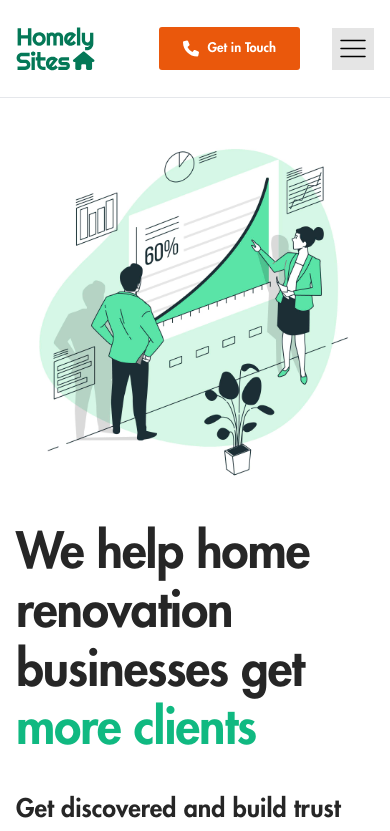
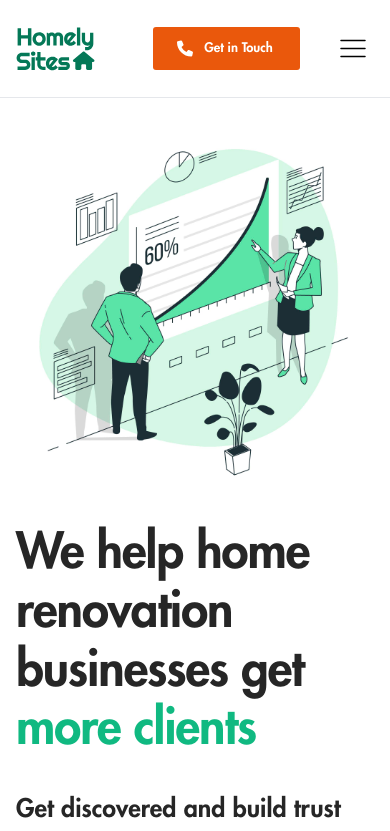
Before and after one commit to Sohyb01/homely, a Next.js app: page / in a window 390 px wide. Shown: the top 831 px of the page. Built offline with nearby package versions, Linux system fonts and the light colour scheme.

Commit message:
Added Navbar Responsivity for smaller screens

```diff
--- a/src/app/components/Navbar.tsx
+++ b/src/app/components/Navbar.tsx
@@ -25,17 +25,20 @@ function Navbar() {
         </a>
         {/* Desktop Nav Links */}
         <div className="hidden lg:flex gap-8 text-neutral-800 text-md">
-          <a className="hover:text-neutral-500 duration-100" href="#">
+          <a
+            className="hover:text-neutral-500 duration-100"
+            href="#why-it-works"
+          >
+            Why it works
+          </a>
+          <a className="hover:text-neutral-500 duration-100" href="#process">
             Process
           </a>
-          <a className="hover:text-neutral-500 duration-100" href="#">
-            Why it works
-          </a>
-          <a className="hover:text-neutral-500 duration-100" href="#">
+          <a className="hover:text-neutral-500 duration-100" href="#pricing">
             Offers & Pricing
           </a>
-          <a className="hover:text-neutral-500 duration-100" href="#">
-            About
+          <a className="hover:text-neutral-500 duration-100" href="#faq">
+            FAQ
           </a>
         </div>
         {/* Button & Menu */}
@@ -54,10 +57,14 @@ function Navbar() {
                 fill="white"
               />
             </svg>
-            <span className="text-sm">Get in Touch</span>
+            <span className="text-sm w-[10ch] text-center">Get in Touch</span>
           </a>
           {/* Menu Button */}
-          <div className="aspect-square grid place-items-center p-2 bg-neutral-200 rounded-3 lg:hidden">
+          <div className="aspect-square grid place-items-center p-2 rounded-3 lg:hidden drawer drawer-end">
+            <input id="my-drawer-4" type="checkbox" className="drawer-toggle" />
+            <div className="drawer-content">
+              {/* Page content here */}
+              <label htmlFor="my-drawer-4">
                 <svg
                   xmlns="http://www.w3.org/2000/svg"
                   width="26"
@@ -84,6 +91,30 @@ function Navbar() {
                     strokeLinecap="round"
                   />
                 </svg>
+              </label>
+            </div>
+            <div className="drawer-side z-10">
+              <label
+                htmlFor="my-drawer-4"
+                aria-label="close sidebar"
+                className="drawer-overlay"
+              ></label>
+              <ul className="menu p-4 w-80 min-h-full bg-neutral-100 text-md text-neutral-800">
+                {/* Sidebar content here */}
+                <li>
+                  <a href="#why-it-works">Why it works</a>
+                </li>
+                <li>
+                  <a href="#process">Process</a>
+                </li>
+                <li>
+                  <a href="#pricing">Offers & Pricing</a>
+                </li>
+                <li>
+                  <a href="#faq">FAQ</a>
+                </li>
+              </ul>
+            </div>
           </div>
         </div>
       </section>
--- a/src/app/globals.css
+++ b/src/app/globals.css
@@ -7,7 +7,6 @@
 }
 html{
   scroll-behavior: smooth;
-  scroll-padding-top: 72px;
 }
 .heading{
   letter-spacing: -1px;
--- a/src/app/page.tsx
+++ b/src/app/page.tsx
@@ -70,7 +70,10 @@ export default function Home() {
         </section>
       </div>
       {/* High Performing Section */}
-      <section className="section__styles flex flex-col lg:flex-row items-start pt-[36px] pb-[72px] relative lg:gap-12">
+      <section
+        id="why-it-works"
+        className="section__styles flex flex-col lg:flex-row items-start pt-[36px] pb-[72px] relative lg:gap-12"
+      >
         {/* Side Banner */}
         <div className="hidden lg:flex bg-emerald-900 w-full p-[32px] pl-10 rounded-[16px]">
           {/* Header, Divider, Paragraph */}
@@ -184,7 +187,7 @@ export default function Home() {
         </div>
       </section>
       {/* Process Section */}
-      <section className="bg-neutral-800">
+      <section id="process" className="bg-neutral-800">
         <div className="section__styles py-[72px] flex flex-col items-start text-center text-white gap-16">
           {/* Header and line */}
           <div className="header-and-line text-center items-center">
@@ -255,7 +258,7 @@ export default function Home() {
         </div>
       </section>
       {/* Pricing Section */}
-      <div className="bg-neutral-50">
+      <div id="pricing" className="bg-neutral-50">
         <section className="section__styles flex flex-col gap-8 py-[72px]">
           <div className="header-and-line text-center items-center text-neutral-800">
             <h2>Pricing</h2>
@@ -380,7 +383,10 @@ export default function Home() {
         </section>
       </div>
       {/* FAQ Section */}
-      <section className="section__styles grid grid-cols-1 md:grid-cols-2 py-[72px] md:gap-8 text-lg">
+      <section
+        id="faq"
+        className="section__styles grid grid-cols-1 md:grid-cols-2 py-[72px] md:gap-8 text-lg"
+      >
         {/* Questions Column */}
         <div className="flex flex-col">
           {/* Question */}
```
Lines whose indentation alone changed are shown as unchanged.
